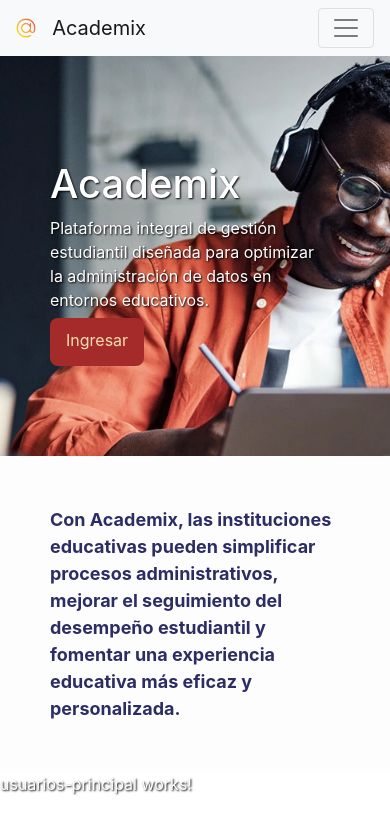
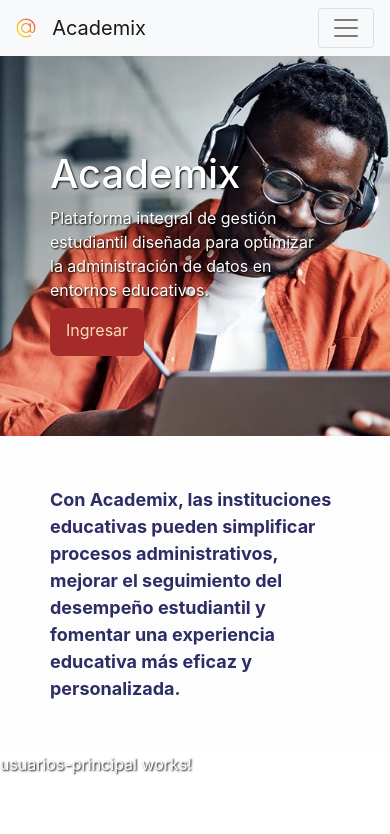
Before and after one commit to josmarybermudez/Academix, an Angular app: page /usuarios/principal in a window 390 px wide. Shown: the top 834 px of the page. Built offline with nearby package versions, Linux system fonts and the light colour scheme.

Commit message:
fix: showing list option in navbar

```diff
--- a/src/app/components/navigation/navigation.component.ts
+++ b/src/app/components/navigation/navigation.component.ts
@@ -27,13 +27,11 @@ export class NavigationComponent implements OnInit {
   }
 
   shouldShowLogOutButton():Boolean {
-    // console.log(localStorage, "localStorage")
     return this.usuariosService.isLoggedIn();
   }
 
   shouldShowListButton() {
-    // console.log(this.usuariosService.obtenerRolUsuarioLogeado())
-    return this.usuariosService.obtenerRolUsuarioLogeado() === 'user'
+    return this.usuariosService.obtenerRolUsuarioLogeado() === 'usuario'
   }
 
   shouldShowAdminButton() {
--- a/src/app/components/usuarios-principal/usuarios-principal.component.css
+++ b/src/app/components/usuarios-principal/usuarios-principal.component.css
@@ -12,6 +12,10 @@ section.hero-section {
     @media (max-width: 600px) {
         height: 400px;
         background-position-x: 60%;
+    }
+    @media (max-width: 450px) {
+        height: 380px;
+        background-position-x: 70%;
     }
 }
 
```
